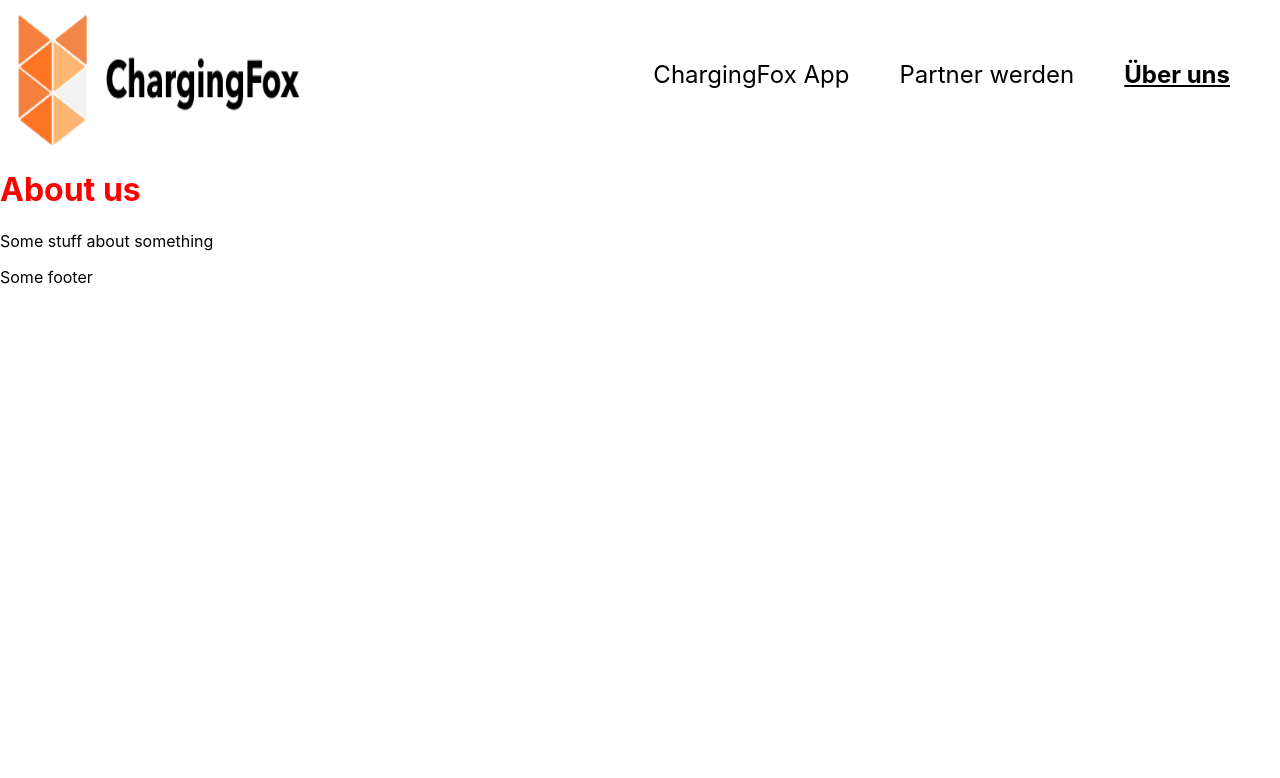
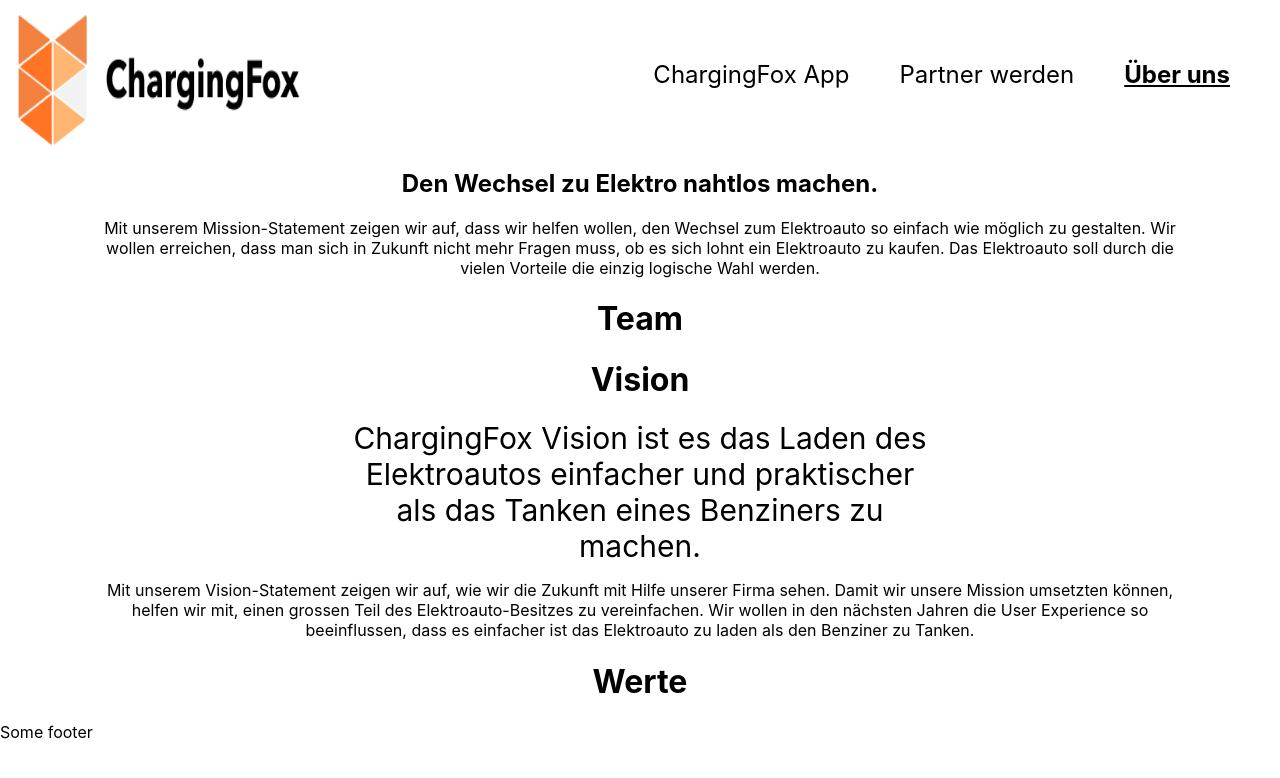
Before and after one commit to fhaussener/chargingfox_productpage, a Next.js app: page /about-us in a window 1280 px wide. Shown: the top 778 px of the page. Built offline with nearby package versions, Linux system fonts and the light colour scheme.

Commit message:
about-us text

```diff
--- a/pages/about-us.js
+++ b/pages/about-us.js
@@ -1,5 +1,5 @@
 import Head from "next/head";
-import { NavigationBar } from "../components/NavigationBar";
+import {NavigationBar} from "../components/NavigationBar";
 
 import styles from "../styles/aboutUs.module.scss";
 
@@ -7,13 +7,28 @@ export const AboutUs = () => (
     <div>
         <Head>
             <title>About us</title>
-      <link rel="icon" href="/favicon.ico" />
+            <link rel="icon" href="/favicon.ico"/>
         </Head>
-    <NavigationBar />
-    <main>
-      <h1 className={styles.header}>About us</h1>
+        <NavigationBar/>
+        <main className={styles.main}>
+            <h2>Den Wechsel zu Elektro nahtlos machen.</h2>
 
-      <p>Some stuff about something</p>
+            <p>Mit unserem Mission-Statement zeigen wir auf, dass wir helfen wollen, den Wechsel zum Elektroauto so
+                einfach wie möglich zu gestalten. Wir wollen erreichen, dass man sich in Zukunft nicht mehr Fragen muss,
+                ob es sich lohnt ein Elektroauto zu kaufen. Das Elektroauto soll durch die vielen Vorteile die einzig
+                logische Wahl werden.</p>
+
+            <h1>Team</h1>
+            <div>
+
+            </div>
+
+            <h1>Vision</h1>
+            <p className={styles.vision}>ChargingFox Vision ist es das Laden des Elektroautos einfacher und praktischer als das Tanken eines Benziners zu machen.</p>
+            <p>Mit unserem Vision-Statement zeigen wir auf, wie wir die Zukunft mit Hilfe unserer Firma sehen. Damit wir unsere Mission umsetzten können, helfen wir mit, einen grossen Teil des Elektroauto-Besitzes zu vereinfachen. Wir wollen in den nächsten Jahren die User Experience so beeinflussen, dass es einfacher ist das Elektroauto zu laden als den Benziner zu Tanken.</p>
+
+            <h1>Werte</h1>
+
         </main>
         <footer>Some footer</footer>
     </div>
--- a/styles/aboutUs.module.scss
+++ b/styles/aboutUs.module.scss
@@ -1,3 +1,8 @@
-.header {
-  color: red;
+.main {
+  text-align: center;
+  margin: 0 100px 0 100px;
 }
+.vision {
+  font-size: 30px;
+  margin: 0 250px 0 250px;
+}
```
Lines whose indentation alone changed are shown as unchanged.
